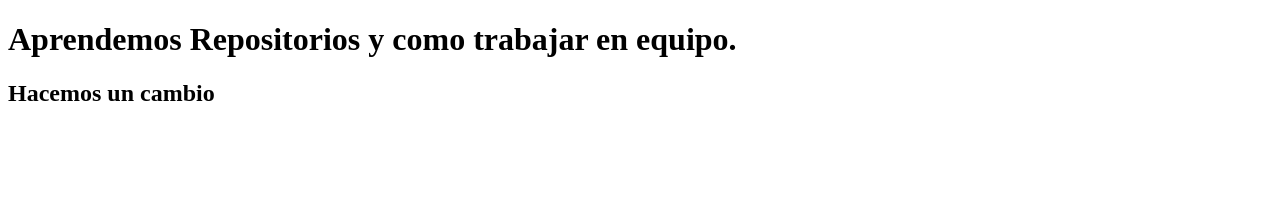
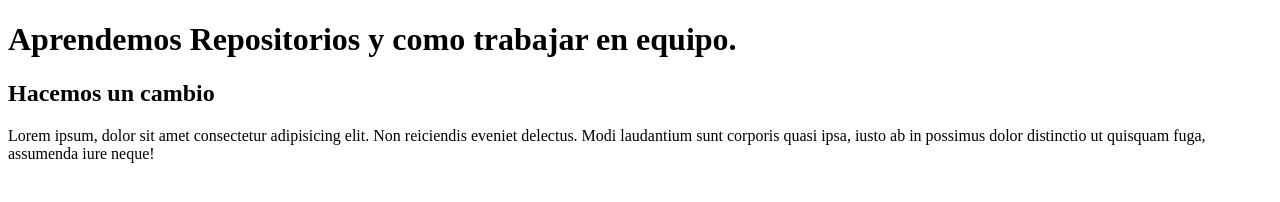
Before and after one commit to JuanJose082119/RepositoriosGit_GitHub, a plain HTML site: page index.html in a window 1280 px wide. Drawn offline with Linux system fonts and the light colour scheme.

Commit message:
Agregamos un párrafo con Lorem

```diff
--- a/index.html
+++ b/index.html
@@ -10,5 +10,8 @@
 <body>
     <h1>Aprendemos Repositorios y como trabajar en equipo. </h1>
     <h2>Hacemos un cambio</h2>
+    <p>Lorem ipsum, dolor sit amet consectetur adipisicing elit. Non reiciendis eveniet delectus.
+        Modi laudantium sunt corporis quasi ipsa, iusto ab in possimus dolor distinctio ut quisquam fuga, assumenda iure neque!
+    </p>
 </body>
 </html>
```
